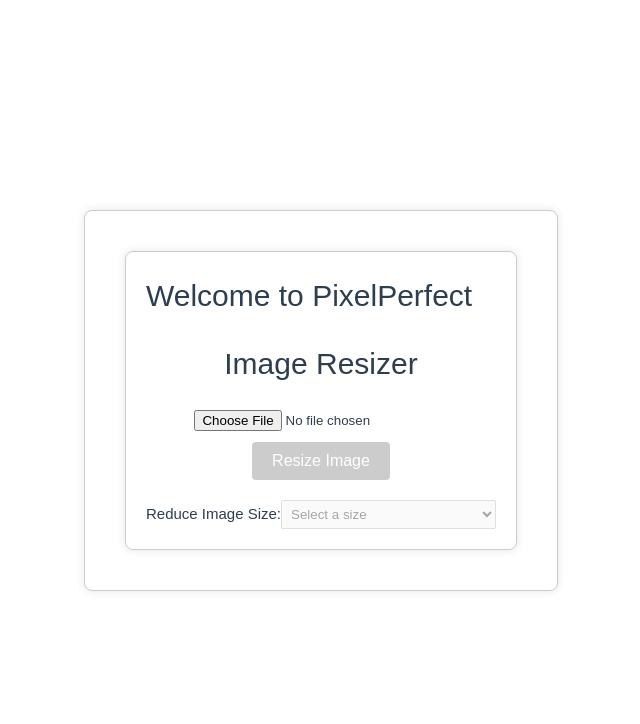
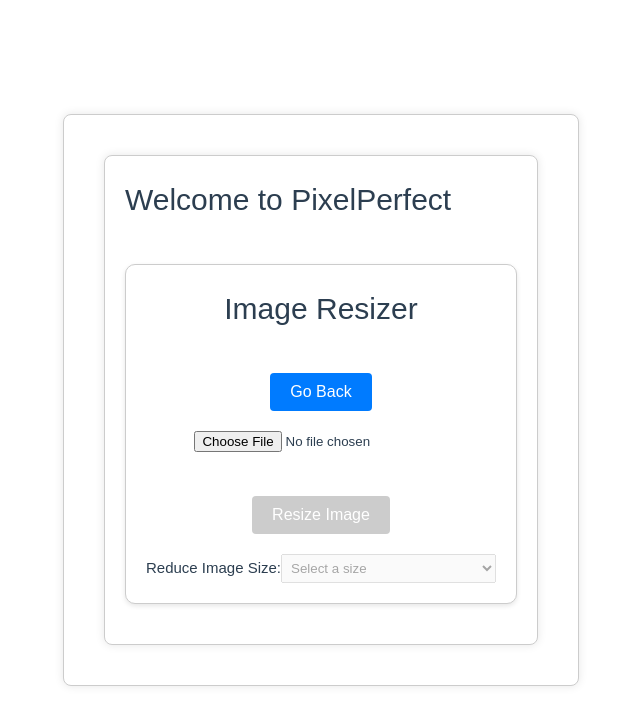
Before and after one commit to NerdNextDoor-Technologies/PixelPerfect, a Vue app in the folder vue-project/: page / in a window 1280 px wide. Both pictures are taken after a click on the button "Image". Shown: the top 724 px of the page, without its empty margins (319-959 px from the left). Built offline with nearby package versions, Linux system fonts and the light colour scheme.

Commit message:
backbuttonaddedforlandingpage

```diff
--- a/vue-project/src/App.vue
+++ b/vue-project/src/App.vue
@@ -1,3 +1,4 @@
+<!-- App.vue -->
 <template>
   <div id="app">
     <header>
@@ -10,7 +11,7 @@
         <!-- Additional file type options can be added here -->
       </div>
       <div v-else>
-        <ImageConverter v-if="selectedFileType === 'image'" />
+        <ImageConverter v-if="selectedFileType === 'image'" :goBackToHome="resetFileType" />
         <!-- Additional file type components can be added here -->
       </div>
     </main>
@@ -35,6 +36,9 @@
     selectFileType(fileType) {
       this.selectedFileType = fileType;
     },
+    resetFileType() {
+      this.selectedFileType = '';
+    },
   },
 };
 </script>
--- a/vue-project/src/components/ImageConverter.vue
+++ b/vue-project/src/components/ImageConverter.vue
@@ -1,6 +1,8 @@
 <template>
+  <div id="image-converter-container">
     <div id="image-converter">
       <h1>Image Resizer</h1>
+      <button @click="goBack" class="back-button">Go Back</button>
       <input type="file" @change="handleFileSelection" accept="image/*" :disabled="appStateInstance.isDownloading"><br>
       <div v-if="imageModelInstance.currentImageSrc && appStateInstance.currentDimensionsVisible">
         <p>Current Dimensions: <span>{{ imageModelInstance.currentWidth }}</span> x <span>{{ imageModelInstance.currentHeight }}</span></p>
@@ -17,7 +19,7 @@
           <input type="checkbox" v-model="appStateInstance.keepAspectRatio"> Keep Aspect Ratio
         </label><br>
         <button @click="resizeImage" :disabled="appStateInstance.isDownloading || hasValidationErrors || appStateInstance.buttonsDisabled || !isImageLoaded" :class="{ blurred: appStateInstance.buttonsDisabled }">Submit</button><br>
-      <button @click="resetImageForm" :disabled="appStateInstance.isDownloading || appStateInstance.buttonsDisabled || !isImageLoaded" :class="{ blurred: appStateInstance.buttonsDisabled }">Go Back</button>
+        <button @click="resetImageForm" :disabled="appStateInstance.isDownloading || appStateInstance.buttonsDisabled || !isImageLoaded" :class="{ blurred: appStateInstance.buttonsDisabled }">Reset</button>
       </div>
       <div v-else>
         <button @click="showResizeFields" :disabled="appStateInstance.isDownloading || appStateInstance.buttonsDisabled || !isImageLoaded" :class="{ blurred: appStateInstance.buttonsDisabled }">Resize Image</button><br>
@@ -34,6 +36,7 @@
       <p v-if="appStateInstance.isDownloading" class="downloading-message">Downloading... please wait</p>
       <p v-if="appStateInstance.errorMessage" class="error">{{ appStateInstance.errorMessage }}</p>
     </div>
+  </div>
 </template>
 
 <script>
@@ -42,9 +45,10 @@
 import '../assets/styles/ImageStyles.css';
 import { MAX_IMAGE_DIMENSIONS } from '../assets/constants/constants.js';
 
-let canvas;
-
 export default {
+  props: {
+    goBackToHome: Function // New prop to accept the goBack function from the parent
+  },
   data() {
     return {
       imageModelInstance: new ImageData(),
@@ -114,7 +118,6 @@
         if (!this.imageModelInstance.isValid) return;
 
         try {
-          canvas = document.createElement('canvas');
           const resizedImageURL = resizeImage(img, this.imageModelInstance.targetWidth, this.imageModelInstance.targetHeight);
           this.createDownloadLinkAndTriggerDownload(resizedImageURL, 'resized-image.jpg');
           this.appStateInstance.currentDimensionsVisible = false; // Hide current dimensions and size when resizing
@@ -138,7 +141,6 @@
         if (!this.imageModelInstance.isValid) return;
 
         try {
-          canvas = document.createElement('canvas');
           const reducedImageURL = reduceImageToSize(img, parseInt(this.selectedSize));
           this.createDownloadLinkAndTriggerDownload(reducedImageURL, `reduced-size-image-${this.selectedSize}.jpg`);
         } catch (error) {
@@ -174,8 +176,48 @@
       this.appStateInstance.errorMessage = message;
       this.appStateInstance.buttonsDisabled = true; // Disable buttons when there's an error
     },
+    goBack() {
+      this.goBackToHome();
+    }
   },
 };
 </script>
 
-<style src="../assets/styles/ImageStyles.css"></style>
+<style scoped>
+#image-converter-container {
+  padding: 20px;
+  border: 1px solid #ccc;
+  border-radius: 10px;
+  max-width: 600px;
+  margin: 20px auto;
+  background-color: #fff;
+  box-shadow: 0 2px 5px rgba(0, 0, 0, 0.1);
+}
+
+#image-converter {
+  display: flex;
+  flex-direction: column;
+  align-items: center;
+}
+
+button {
+  margin-top: 20px;
+}
+
+input[type="file"] {
+  margin-top: 10px;
+}
+
+.downloading-message {
+  color: red;
+}
+
+.error {
+  color: red;
+}
+
+.blurred {
+  opacity: 0.5;
+  pointer-events: none;
+}
+</style>
```
Lines whose indentation alone changed are shown as unchanged.
